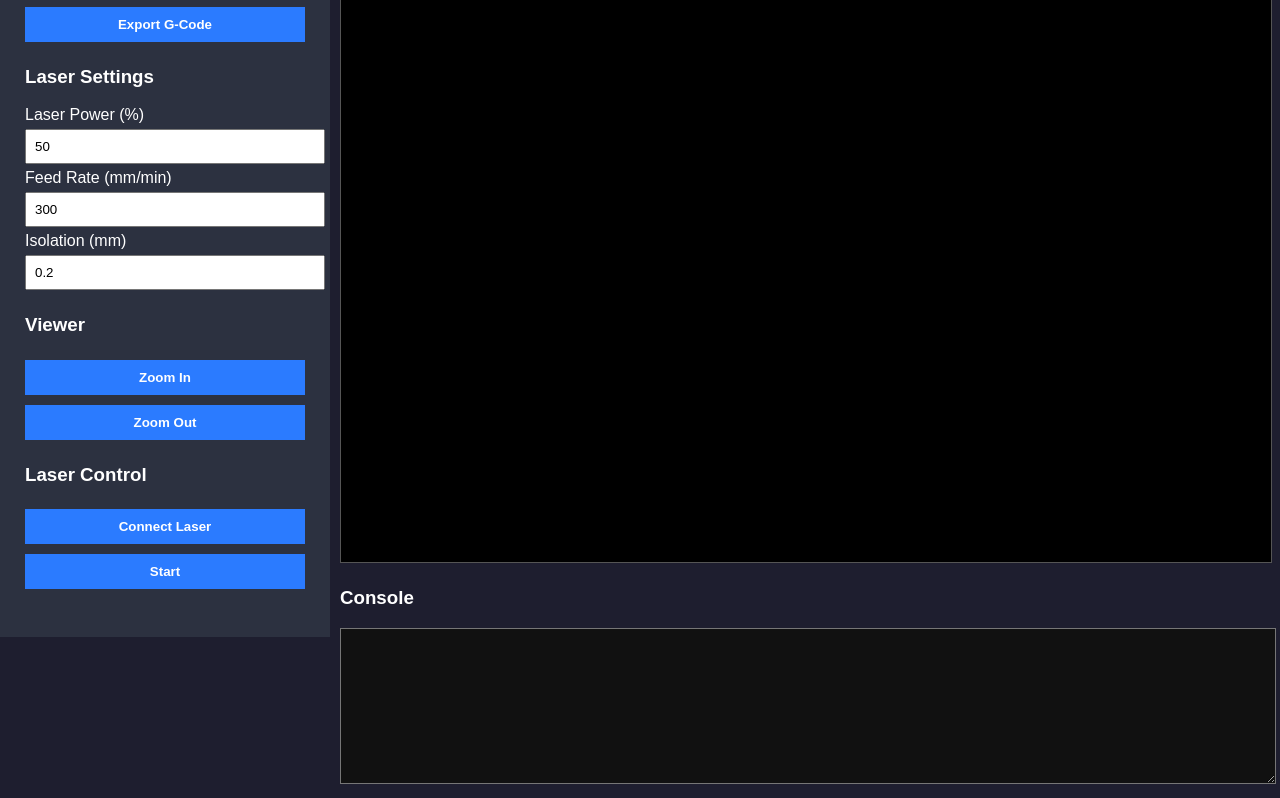
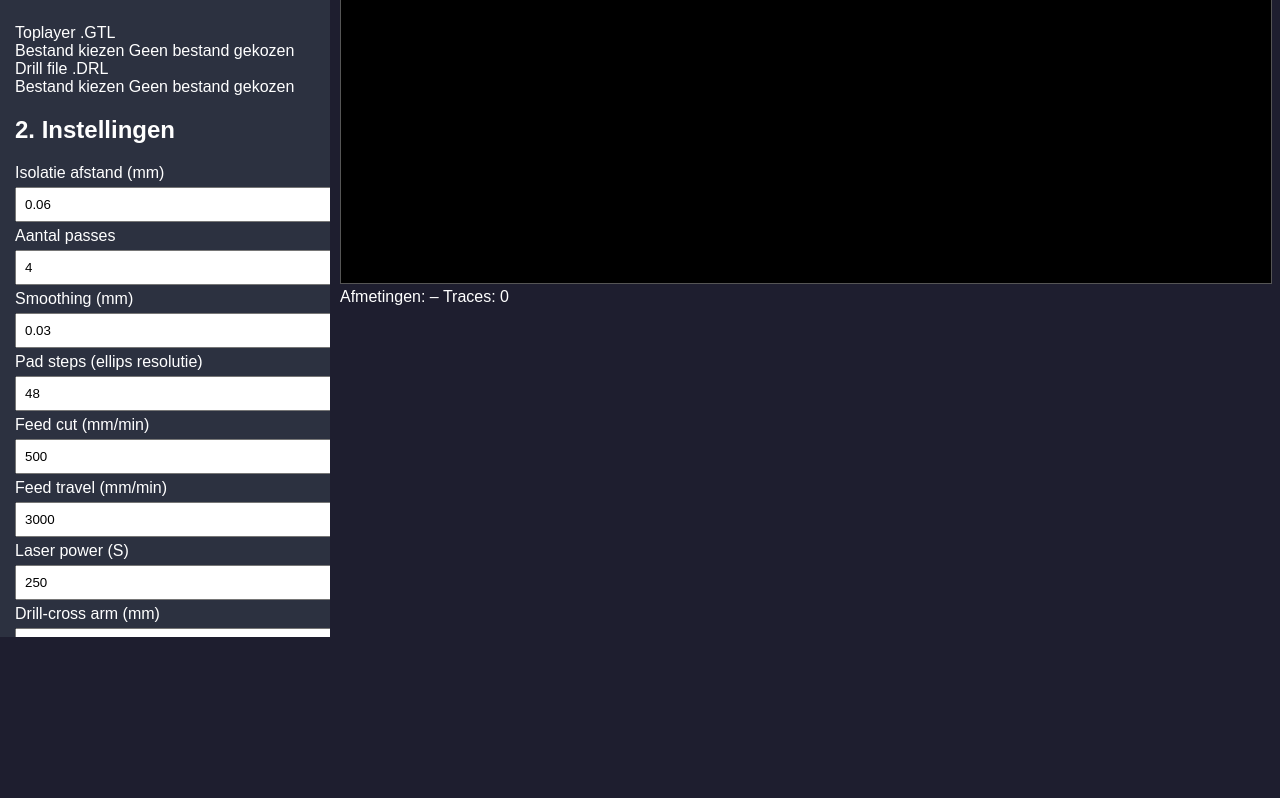
Before and after one commit to Me-coder1980/laserpcb-pro, a plain HTML site: page index.html in a window 1280 px wide. Shown: the part 193-991 px from the top of the page. After the commit the page ends 830 px from the top, so only its background shows below. Drawn offline with Linux system fonts and the light colour scheme; a script that the page names is missing.

Commit message:
index.html

```diff
--- a/index.html
+++ b/index.html
@@ -1,59 +1,91 @@
 <!DOCTYPE html>
 <html lang="nl">
 <head>
-<meta charset="UTF-8">
-<title>LaserPCB PRO – Professional PCB Laser Workflow</title>
-<link rel="stylesheet" href="style.min.css">
-<link rel="icon" type="image/x-icon" href="assets/favicon.ico">
+  <meta charset="UTF-8" />
+  <title>LaserPCB PRO – Optie B + PadProtect</title>
+  <link rel="stylesheet" href="style.min.css" />
 </head>
+<body>
+  <div id="sidebar">
+    <h1 class="brand">LaserPCB PRO</h1>
+    <p class="subtitle">Professional PCB Laser Workflow – Optie B + PadProtect</p>
+    <hr />
 
-<body>
+    <div class="section">
+      <h2>1. Gerber + Drill</h2>
+      <label class="field-label">Toplayer .GTL</label>
+      <div class="file-row">
+        <label for="gtlInput" class="button primary">Bestand kiezen</label>
+        <span id="gtlName" class="file-name">Geen bestand gekozen</span>
+        <input id="gtlInput" type="file" accept=".gtl,.gbr" hidden />
+      </div>
 
-<div id="sidebar">
-  <h1 style="color:#2b7bff; margin:0; font-size:20px;">LaserPCB PRO</h1>
-  <p style="margin:0 0 10px; opacity:0.7;">Professional PCB Laser Workflow</p>
-  <hr style="border:0; border-bottom:1px solid #2c3140; margin:10px 0;">
+      <label class="field-label">Drill file .DRL</label>
+      <div class="file-row">
+        <label for="drlInput" class="button primary">Bestand kiezen</label>
+        <span id="drlName" class="file-name">Geen bestand gekozen</span>
+        <input id="drlInput" type="file" accept=".drl,.txt" hidden />
+      </div>
+    </div>
 
-  <!-- Sidebar content -->
-  <div style="padding: 10px;">
-      <label for="fileInput" class="styledUploadButton">Upload Gerber</label>
-      <input type="file" id="fileInput" accept=".gtl,.gbl,.gts,.gbs,.gto,.gbo,.gko,.xln" style="display:none;">
+    <div class="section">
+      <h2>2. Instellingen</h2>
 
-      <button onclick="generateCopper()" class="styledButton">Generate Copper</button>
-      <button onclick="generateIsolation()" class="styledButton">Generate Isolation</button>
-      <button onclick="generateGcode()" class="styledButton">Export G-Code</button>
+      <label class="field-label">Isolatie afstand (mm)</label>
+      <input id="isoDistance" type="number" step="0.01" value="0.06" />
 
-      <h3>Laser Settings</h3>
-      <label>Laser Power (%)</label>
-      <input type="number" id="laserPower" value="50">
+      <label class="field-label">Aantal passes</label>
+      <input id="passes" type="number" min="1" max="10" value="4" />
 
-      <label>Feed Rate (mm/min)</label>
-      <input type="number" id="feedRate" value="300">
+      <label class="field-label">Smoothing (mm)</label>
+      <input id="smoothing" type="number" step="0.01" value="0.03" />
 
-      <label>Isolation (mm)</label>
-      <input type="number" id="isolation" value="0.2">
+      <label class="field-label">Pad steps (ellips resolutie)</label>
+      <input id="padSteps" type="number" min="8" max="128" value="48" />
 
-      <h3>Viewer</h3>
-      <button onclick="zoomIn()" class="styledButton">Zoom In</button>
-      <button onclick="zoomOut()" class="styledButton">Zoom Out</button>
+      <label class="field-label">Feed cut (mm/min)</label>
+      <input id="feedCut" type="number" value="500" />
 
-      <h3>Laser Control</h3>
-      <button onclick="connectLaser()" class="styledButton">Connect Laser</button>
-      <button onclick="startLaserJob()" class="styledButton">Start</button>
+      <label class="field-label">Feed travel (mm/min)</label>
+      <input id="feedTravel" type="number" value="3000" />
+
+      <label class="field-label">Laser power (S)</label>
+      <input id="laserPower" type="number" value="250" />
+
+      <label class="field-label">Drill-cross arm (mm)</label>
+      <input id="drillArm" type="number" step="0.01" value="0.20" />
+    </div>
+
+    <div class="section">
+      <h2>3. G-code</h2>
+      <button id="btnGenerateIso" class="button primary">Genereer isolatie G-code</button>
+      <button id="btnDownloadGcode" class="button secondary">Download G-code</button>
+      <textarea id="gcodePreview" placeholder="G-code preview..." readonly></textarea>
+    </div>
+
+    <div class="section">
+      <h2>4. Laser (WebSerial)</h2>
+      <button id="btnConnect" class="button secondary">Verbind laser</button>
+      <button id="btnStartJob" class="button primary">Start job</button>
+      <button id="btnPause" class="button secondary">Pauze</button>
+      <button id="btnStop" class="button danger">Noodstop</button>
+    </div>
+
+    <div class="section small">
+      <textarea id="consoleOutput" readonly placeholder="Log output..."></textarea>
     </div>
   </div>
 
   <div id="mainView">
-  <canvas id="pcbCanvas" width="1000" height="800"></canvas>
-
-  <div id="consoleBox">
-      <h3>Console</h3>
-      <textarea id="consoleOutput" readonly></textarea>
+    <canvas id="pcbCanvas"></canvas>
+    <div id="statusBar">
+      <span id="statusDims">Afmetingen: –</span>
+      <span id="statusTraces">Traces: 0</span>
     </div>
   </div>
 
+  <!-- Clipper-lib voor offset / isolatie -->
   <script src="https://cdn.jsdelivr.net/npm/clipper-lib@6.4.2/clipper.js"></script>
   <script src="app.min.js"></script>
-
 </body>
 </html>
```
Lines whose indentation alone changed are shown as unchanged.
